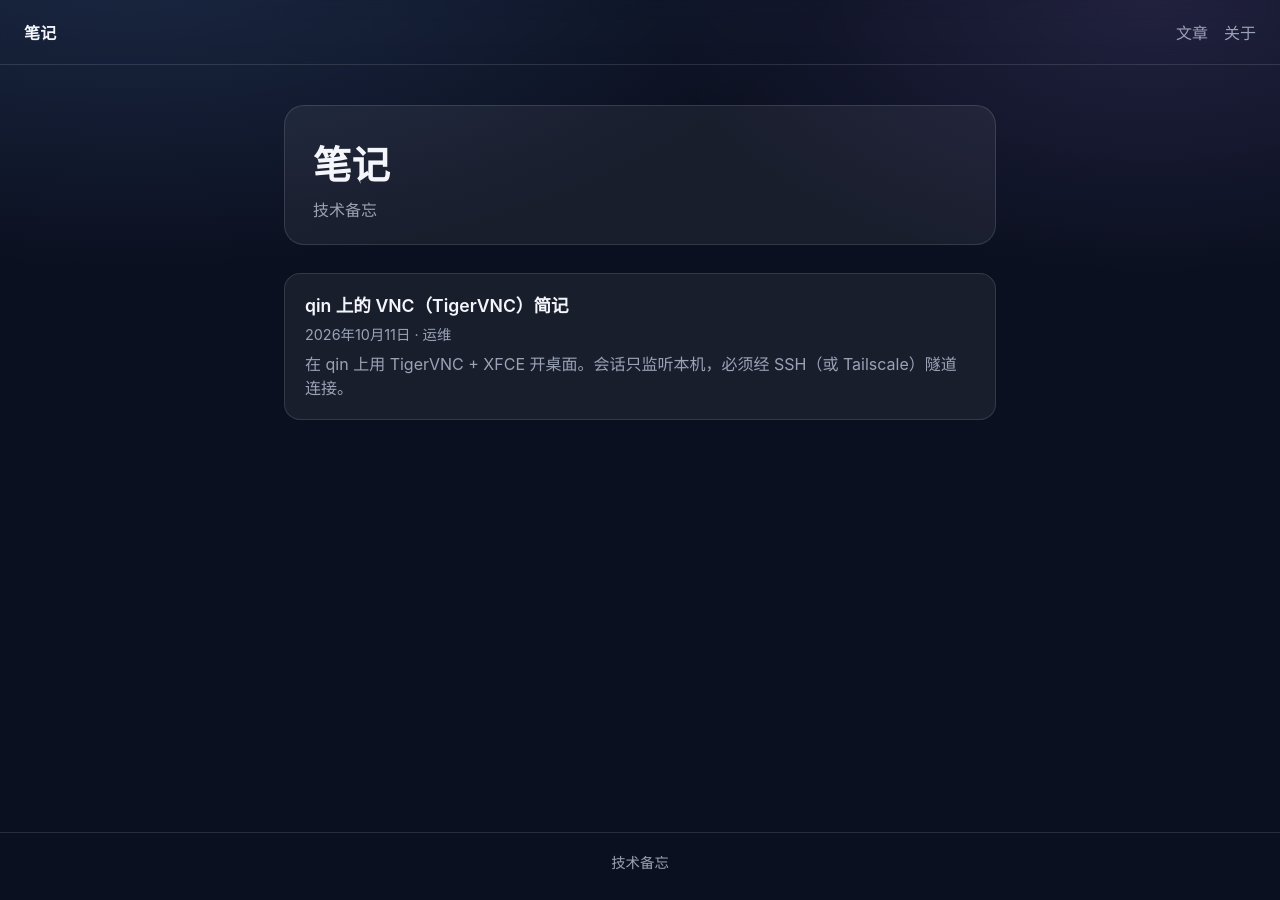
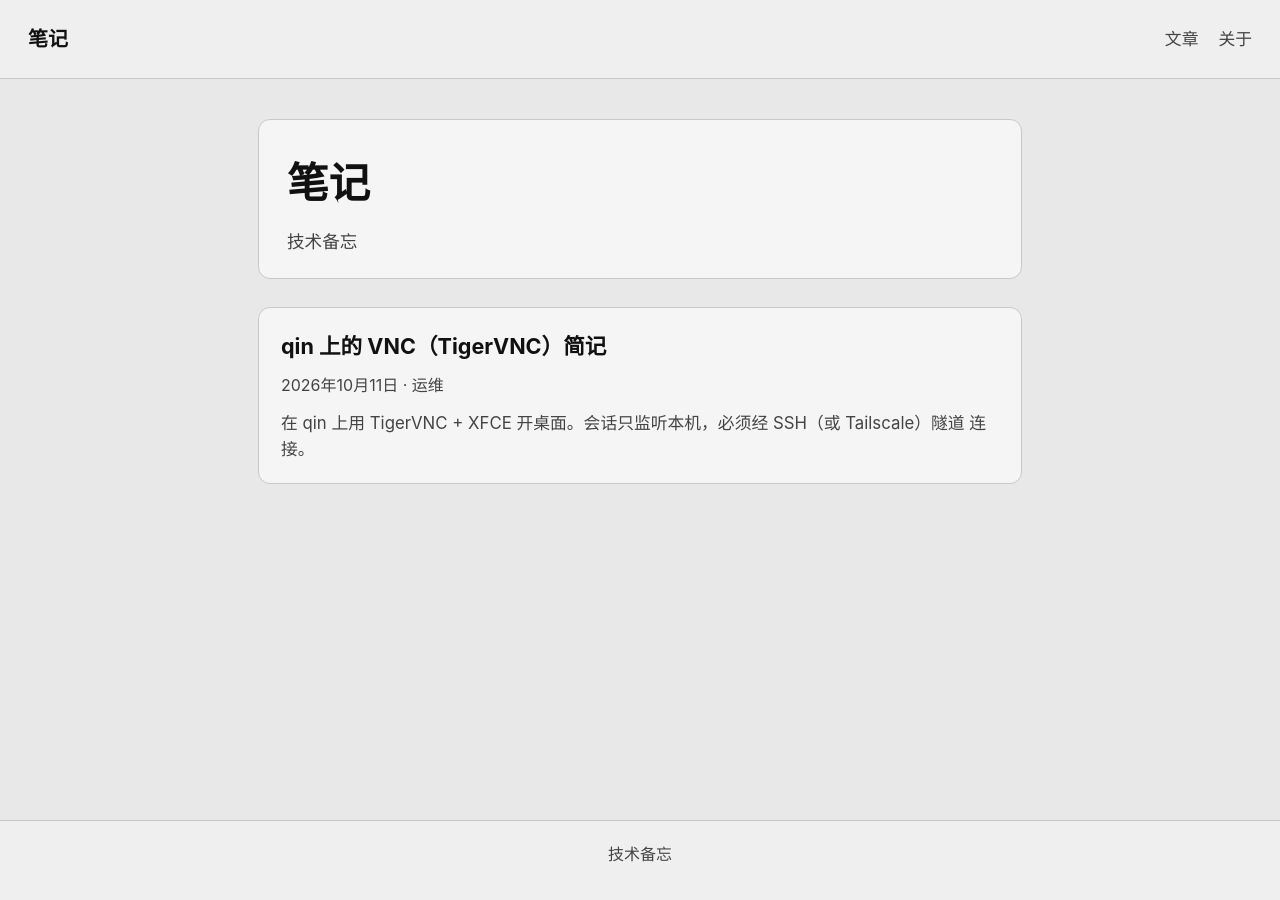
Before and after one commit to hu3330711/main-site, a Jekyll site: the page built from index.html, in a window 1280 px wide. Built offline with Jekyll 4.4.1, drawn with Linux system fonts in a browser that asks for light colours.

Commit message:
Larger type, gray background, black text

```diff
--- a/assets/css/style.css
+++ b/assets/css/style.css
@@ -1,11 +1,10 @@
 :root {
-  --bg: #0b1020;
-  --fg: #f4f6fb;
-  --muted: #9aa3b5;
-  --card: rgba(255, 255, 255, 0.06);
-  --border: rgba(255, 255, 255, 0.12);
-  --accent: #6ea8fe;
-  --accent-2: #a78bfa;
+  --bg: #e8e8e8;
+  --fg: #111111;
+  --muted: #444444;
+  --card: #f5f5f5;
+  --border: #c8c8c8;
+  --accent: #1a4d8c;
 }
 
 * { box-sizing: border-box; }
@@ -13,12 +12,11 @@
 body {
   margin: 0;
   min-height: 100vh;
-  font-family: Inter, ui-sans-serif, system-ui, -apple-system, Segoe UI, Roboto, Helvetica, Arial, sans-serif;
+  font-family: Inter, "Noto Sans SC", "PingFang SC", "Microsoft YaHei", ui-sans-serif, system-ui, sans-serif;
+  font-size: 20px;
+  line-height: 1.7;
   color: var(--fg);
-  background:
-    radial-gradient(1200px 600px at 10% -10%, rgba(110, 168, 254, 0.18), transparent 60%),
-    radial-gradient(900px 500px at 90% 0%, rgba(167, 139, 250, 0.14), transparent 55%),
-    var(--bg);
+  background: var(--bg);
   display: flex;
   flex-direction: column;
 }
@@ -31,108 +29,116 @@ a:hover { text-decoration: underline; }
   align-items: center;
   justify-content: space-between;
   gap: 16px;
-  padding: 20px 24px;
+  padding: 22px 28px;
   border-bottom: 1px solid var(--border);
-  backdrop-filter: blur(10px);
+  background: #efefef;
 }
 
 .brand {
   color: var(--fg);
   font-weight: 700;
-  letter-spacing: 0.01em;
+  font-size: 1.25rem;
   text-decoration: none;
 }
 
-nav { display: flex; gap: 16px; }
-nav a { color: var(--muted); text-decoration: none; }
+nav { display: flex; gap: 20px; }
+nav a { color: var(--muted); text-decoration: none; font-size: 1.05rem; }
 nav a:hover { color: var(--fg); }
 
 .wrap {
-  width: min(760px, 100%);
+  width: min(820px, 100%);
   margin: 0 auto;
-  padding: 40px 24px 64px;
+  padding: 40px 28px 72px;
   flex: 1;
 }
 
 .hero {
   background: var(--card);
   border: 1px solid var(--border);
-  border-radius: 20px;
-  padding: 28px 28px 20px;
+  border-radius: 12px;
+  padding: 28px 28px 22px;
   margin-bottom: 28px;
-}
-
-.badge {
-  display: inline-block;
-  font-size: 12px;
-  letter-spacing: 0.08em;
-  text-transform: uppercase;
-  color: var(--muted);
-  border: 1px solid var(--border);
-  border-radius: 999px;
-  padding: 5px 10px;
-  margin-bottom: 12px;
 }
 
 .hero h1 {
   margin: 0 0 8px;
-  font-size: clamp(1.8rem, 4vw, 2.4rem);
+  font-size: clamp(2rem, 4.5vw, 2.6rem);
+  color: var(--fg);
 }
 
 .hero p {
   margin: 0;
   color: var(--muted);
-  line-height: 1.6;
+  font-size: 1.1rem;
+  line-height: 1.65;
 }
 
 .post-list { list-style: none; padding: 0; margin: 0; }
 .post-list li {
   border: 1px solid var(--border);
   background: var(--card);
-  border-radius: 16px;
-  padding: 18px 20px;
-  margin-bottom: 12px;
+  border-radius: 12px;
+  padding: 20px 22px;
+  margin-bottom: 14px;
 }
 .post-list a.title {
   color: var(--fg);
-  font-weight: 600;
-  font-size: 1.1rem;
+  font-weight: 650;
+  font-size: 1.35rem;
   text-decoration: none;
 }
 .post-list a.title:hover { color: var(--accent); }
-.post-list .meta { color: var(--muted); font-size: 0.9rem; margin-top: 6px; }
-.post-list .excerpt { color: var(--muted); margin: 8px 0 0; line-height: 1.55; }
+.post-list .meta { color: var(--muted); font-size: 1rem; margin-top: 8px; }
+.post-list .excerpt { color: var(--muted); margin: 10px 0 0; line-height: 1.6; font-size: 1.05rem; }
 
-.post h1 { margin: 0 0 16px; font-size: clamp(1.8rem, 4vw, 2.4rem); }
-.post .meta { color: var(--muted); margin: 0 0 8px; }
-.post .body { line-height: 1.7; color: #d7dde8; }
+.post h1 { margin: 0 0 18px; font-size: clamp(2rem, 4.5vw, 2.6rem); color: var(--fg); }
+.post .meta { color: var(--muted); margin: 0 0 10px; font-size: 1.05rem; }
+.post .body { line-height: 1.8; color: var(--fg); font-size: 1.1rem; }
 .post .body h2, .post .body h3 { color: var(--fg); margin-top: 1.6em; }
+.post .body p, .post .body li { font-size: 1.1rem; }
 .post .body code {
-  background: rgba(255,255,255,0.08);
-  padding: 0.1em 0.35em;
-  border-radius: 6px;
+  background: #dddddd;
+  color: #111;
+  padding: 0.12em 0.4em;
+  border-radius: 5px;
   font-size: 0.95em;
+  font-family: ui-monospace, SFMono-Regular, Menlo, Consolas, monospace;
 }
 .post .body pre {
-  background: rgba(0,0,0,0.35);
+  background: #dddddd;
   border: 1px solid var(--border);
-  border-radius: 12px;
-  padding: 14px 16px;
+  border-radius: 10px;
+  padding: 16px 18px;
   overflow-x: auto;
+  font-size: 1rem;
 }
 .post .body pre code { background: none; padding: 0; }
 .post .body blockquote {
   margin: 1em 0;
   padding-left: 1em;
-  border-left: 3px solid var(--accent-2);
+  border-left: 3px solid #888;
   color: var(--muted);
 }
-.post .back { margin-top: 36px; }
+.post .body table {
+  width: 100%;
+  border-collapse: collapse;
+  font-size: 1.05rem;
+  margin: 1em 0;
+}
+.post .body th, .post .body td {
+  border: 1px solid var(--border);
+  padding: 10px 12px;
+  text-align: left;
+  color: var(--fg);
+}
+.post .body th { background: #dedede; }
+.post .back { margin-top: 40px; font-size: 1.05rem; }
 
 .foot {
-  padding: 18px 24px 28px;
+  padding: 20px 28px 32px;
   color: var(--muted);
-  font-size: 0.9rem;
+  font-size: 1rem;
   border-top: 1px solid var(--border);
   text-align: center;
+  background: #efefef;
 }
```
